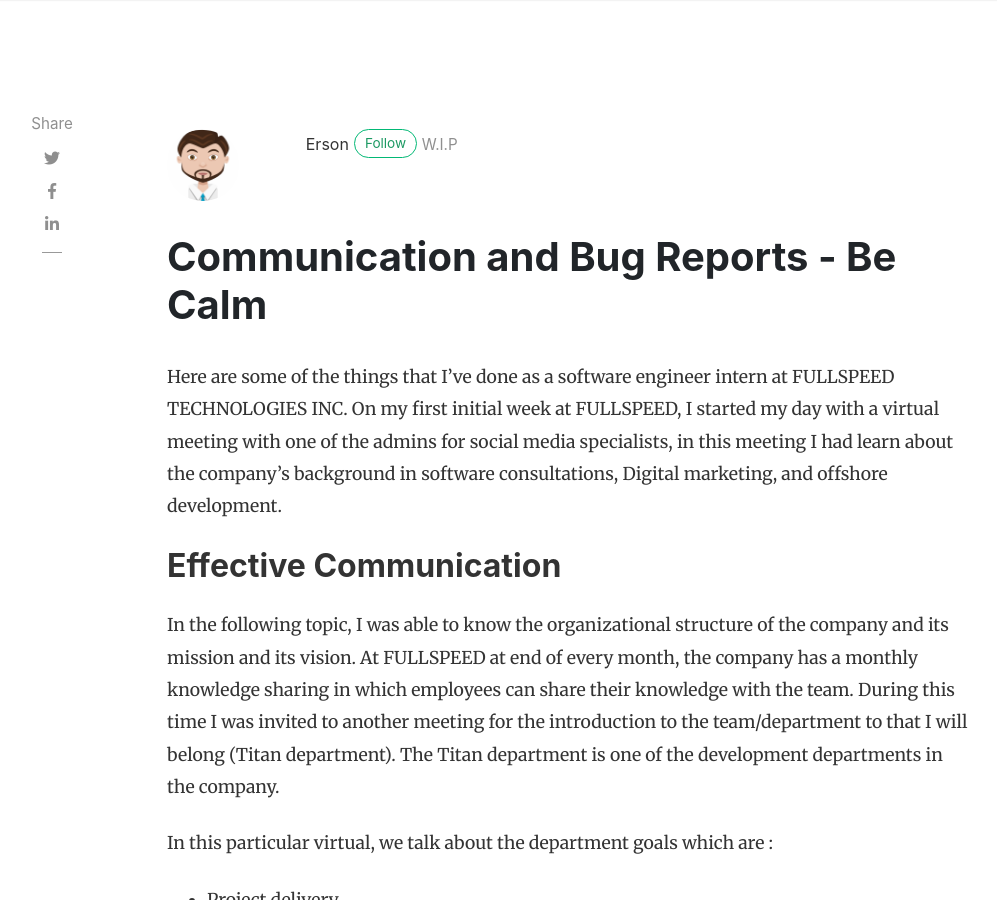
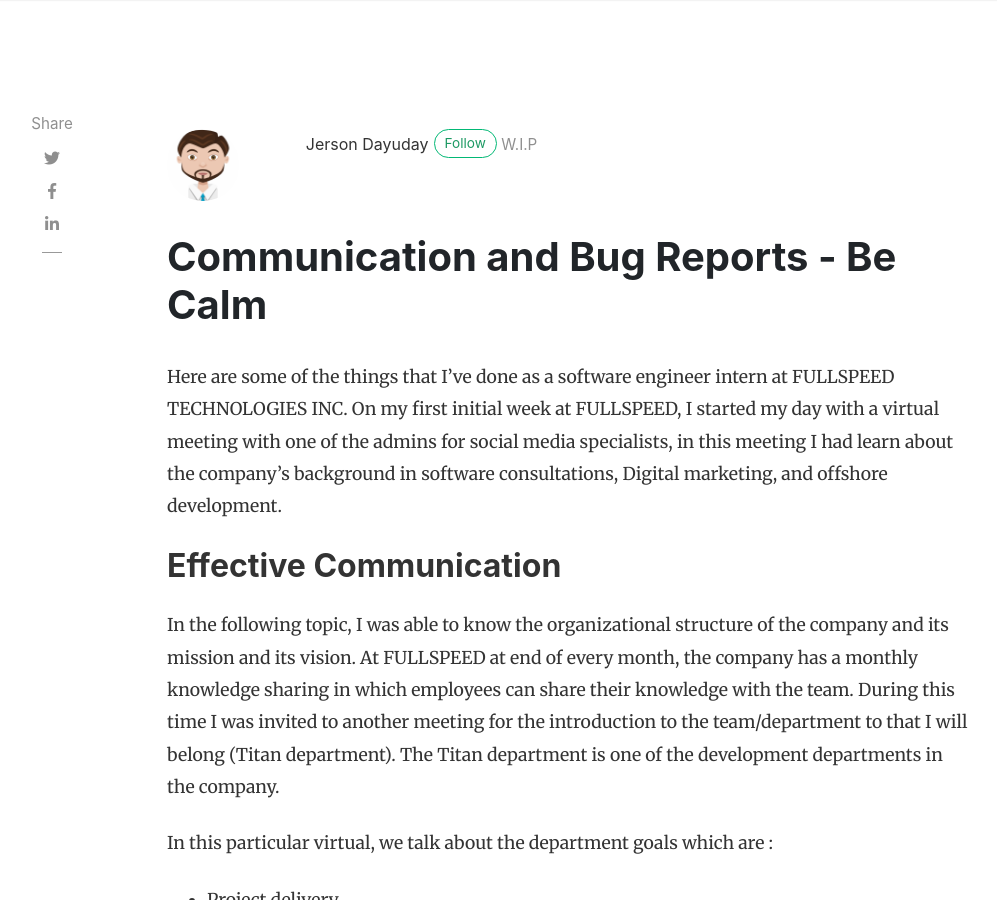
Before and after one commit to ardiesan/ntrnph23b, a Jekyll site: the page built from _posts/2022-10-28-Communication-and-Bug-Reports.md, in a window 1280 px wide and 900 px high. Shown: the whole window, without its empty margins (118-1115 px from the left). Built offline with Jekyll 4.4.1, drawn with Linux system fonts in a browser that asks for light colours; nearby versions of some CDN libraries; comment, search, counter and statistics services are not loaded.

Commit message:
Modified layout and post credit

```diff
--- a/_config.yml
+++ b/_config.yml
@@ -28,19 +28,19 @@
     twitter: https://twitter.com/
     description: "Author of Internship Log. You are currently previewing work in progress"
   nsagnoy:
-    name: Natalie Sagnoy
+    full_name: Natalie Sagnoy
     display_name: Nat
     avatar: 'assets/images/avatar.png'
     email: nsagnoy+noreply@example.net
     description: "W.I.P"
   jdayuday:
-    name: Jerson Dayuday
+    full_name: Jerson Dayuday
     display_name: Erson
     avatar: 'assets/images/avatar.png'
     email: jdayuday+noreply@example.net
     description: "W.I.P"
   canis:
-    name: Cloyd Anis
+    full_name: Cloyd Anis
     display_name: Cloyd
     avatar: 'assets/images/avatar.png'
     email: canis+noreply@example.net
--- a/_includes/featuredbox.html
+++ b/_includes/featuredbox.html
@@ -36,13 +36,13 @@
                                 {% if post.author %}
                                 <span class="meta-footer-thumb">
                                 {% if author.avatar %}
-                                <img class="author-thumb" src="{{site.baseurl}}/{{ author.avatar }}" alt="{{ author.display_name }}">
+                                <img class="author-thumb" src="{{site.baseurl}}/{{ author.avatar }}" alt="{{ author.full_name }}">
                                 {% else %}
-                                <img class="author-thumb" src="https://www.gravatar.com/avatar/{{ author.gravatar }}?s=250&d=mm&r=x" alt="{{ author.display_name }}">
+                                <img class="author-thumb" src="https://www.gravatar.com/avatar/{{ author.gravatar }}?s=250&d=mm&r=x" alt="{{ author.full_name }}">
                                 {% endif %}
                                 </span>
                                 <span class="author-meta">
-                                <span class="post-name"><a target="_blank" href="{{ author.web }}">{{ author.display_name }}</a></span><br/>
+                                <span class="post-name"><a target="_blank" href="{{ author.web }}">{{ author.full_name }}</a></span><br/>
                                 {% endif %}
                                 <span class="post-date">{{ post.date | date_to_string }}</span>
                                 </span>
--- a/_includes/postbox.html
+++ b/_includes/postbox.html
@@ -32,13 +32,13 @@
                 {% if post.author %}
                 <span class="meta-footer-thumb">
                 {% if author.avatar %}
-                <img class="author-thumb" src="{{site.baseurl}}/{{ author.avatar }}" alt="{{ author.display_name }}">
+                <img class="author-thumb" src="{{site.baseurl}}/{{ author.avatar }}" alt="{{ author.full_name }}">
                 {% else %}
-                <img class="author-thumb" src="https://www.gravatar.com/avatar/{{ author.gravatar }}?s=250&d=mm&r=x" alt="{{ author.display_name }}">
+                <img class="author-thumb" src="https://www.gravatar.com/avatar/{{ author.gravatar }}?s=250&d=mm&r=x" alt="{{ author.full_name }}">
                 {% endif %}
                 </span>
                 <span class="author-meta">
-                <span class="post-name"><a target="_blank" href="{{ author.web }}">{{ author.display_name }}</a></span><br/>
+                <span class="post-name"><a target="_blank" href="{{ author.web }}">{{ author.full_name }}</a></span><br/>
                 {% endif %}
                 <span class="post-date">{{ post.date | date_to_string }}</span>
                 </span>
--- a/_layouts/post.html
+++ b/_layouts/post.html
@@ -26,13 +26,13 @@
                 <div class="row post-top-meta">
                     <div class="col-xs-12 col-md-3 col-lg-2 text-center text-md-left mb-4 mb-md-0">
                         {% if author.avatar %}
-                        <img class="author-thumb" src="{{site.baseurl}}/{{ author.avatar }}" alt="{{ author.display_name }}">
+                        <img class="author-thumb" src="{{site.baseurl}}/{{ author.avatar }}" alt="{{ author.full_name }}">
                         {% else %}
-                        <img class="author-thumb" src="https://www.gravatar.com/avatar/{{ author.gravatar }}?s=250&d=mm&r=x" alt="{{ author.display_name }}">
+                        <img class="author-thumb" src="https://www.gravatar.com/avatar/{{ author.gravatar }}?s=250&d=mm&r=x" alt="{{ author.full_name }}">
                         {% endif %}
                     </div>
                     <div class="col-xs-12 col-md-9 col-lg-10 text-center text-md-left">
-                        <a target="_blank" class="link-dark" href="{{ author.web }}">{{ author.display_name }}</a><a target="_blank" href="{{ author.twitter }}" class="btn follow">Follow</a>
+                        <a target="_blank" class="link-dark" href="{{ author.web }}">{{ author.full_name }}</a><a target="_blank" href="{{ author.twitter }}" class="btn follow">Follow</a>
                         <span class="author-description">{{ author.description }}</span>
                     </div>
                 </div>
@@ -168,7 +168,7 @@
   },
   "author": {
     "@type": "Person",
-    "name": "{{ author.display_name }}"
+    "name": "{{ author.full_name }}"
   },
   "datePublished": "{{ page.date | date:"%Y-%m-%d" }}",
   "reviewRating": {
```
